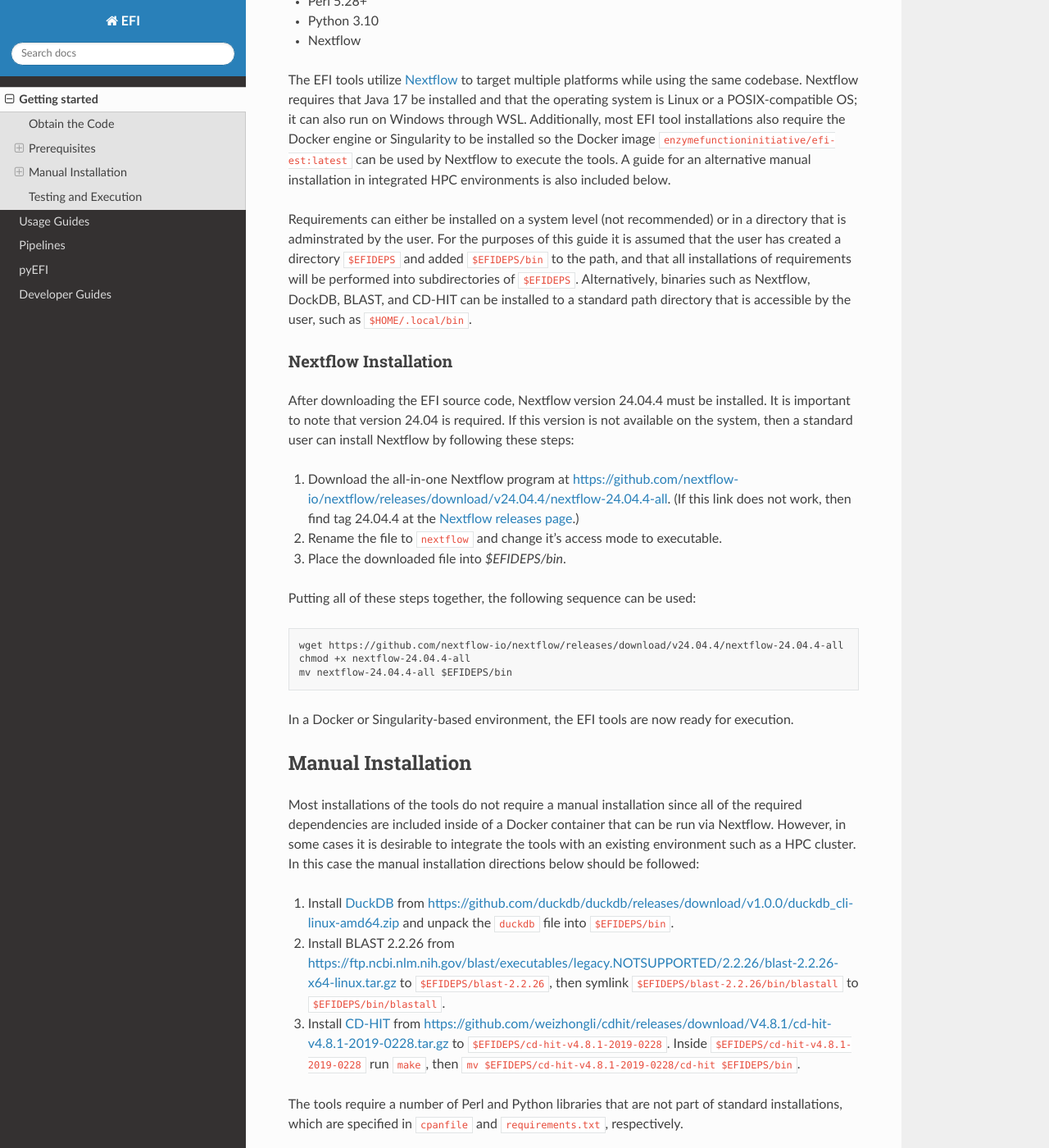
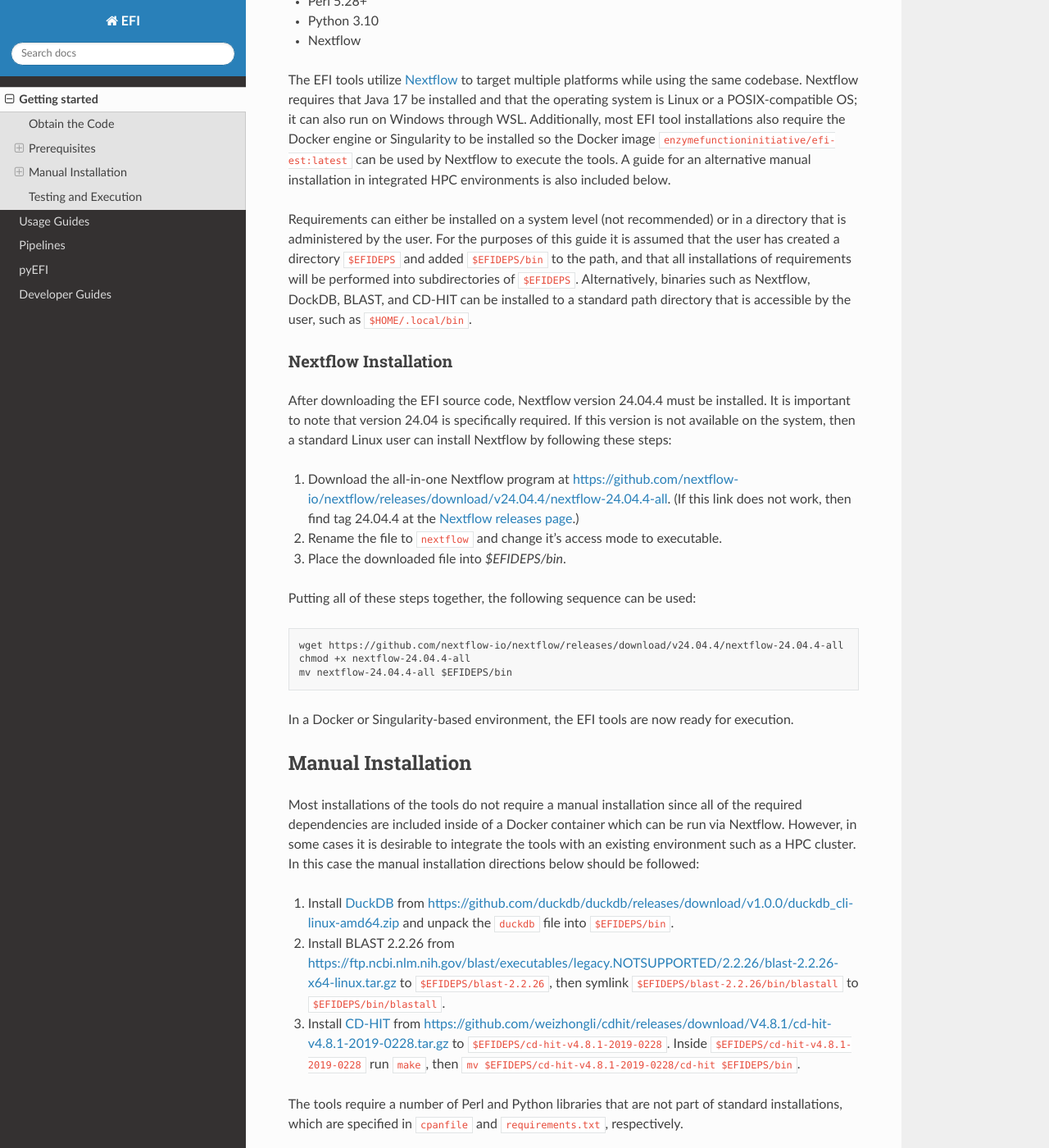
Before and after one commit to EnzymeFunctionInitiative/EST, a Sphinx documentation site: the page built from docs/getting_started.rst, in a window 1280 px wide and 1400 px high, scrolled down 566 px. Shown: the whole window at 82% size. Built offline with Sphinx 7.4.7 and the Read the Docs theme 3.1.0, drawn with Linux system fonts in a browser that asks for light colours; some of the changed text lies outside the part shown.

Commit message:
Update for clarity and typos

```diff
--- a/docs/getting_started.rst
+++ b/docs/getting_started.rst
@@ -34,7 +34,7 @@ Nextflow to execute the tools. A guide for an alternative manual installation
 in integrated HPC environments is also included below.
 
 Requirements can either be installed on a system level (not recommended) or
-in a directory that is adminstrated by the user. For the purposes of this
+in a directory that is administered by the user. For the purposes of this
 guide it is assumed that the user has created a directory ``$EFIDEPS`` and
 added ``$EFIDEPS/bin`` to the path, and that all installations of requirements
 will be performed into subdirectories of ``$EFIDEPS``. Alternatively,
@@ -46,9 +46,9 @@ Nextflow Installation
 ~~~~~~~~~~~~~~~~~~~~~
 
 After downloading the EFI source code, Nextflow version 24.04.4 must be
-installed. It is important to note that version 24.04 is required. If this
-version is not available on the system, then a standard user can install
-Nextflow by following these steps:
+installed. It is important to note that version 24.04 is specifically
+required. If this version is not available on the system, then a standard Linux
+user can install Nextflow by following these steps:
 
 1. Download the all-in-one Nextflow program at
    https://github.com/nextflow-io/nextflow/releases/download/v24.04.4/nextflow-24.04.4-all.
@@ -73,7 +73,7 @@ Manual Installation
 
 Most installations of the tools do not require a manual installation since
 all of the required dependencies are included inside of a Docker container
-that can be run via Nextflow. However, in some cases it is desirable to
+which can be run via Nextflow. However, in some cases it is desirable to
 integrate the tools with an existing environment such as a HPC cluster. In
 this case the manual installation directions below should be followed:
 
```
Also changed, not shown: other parts of docs/getting_started.rst (+1 -1 lines).
